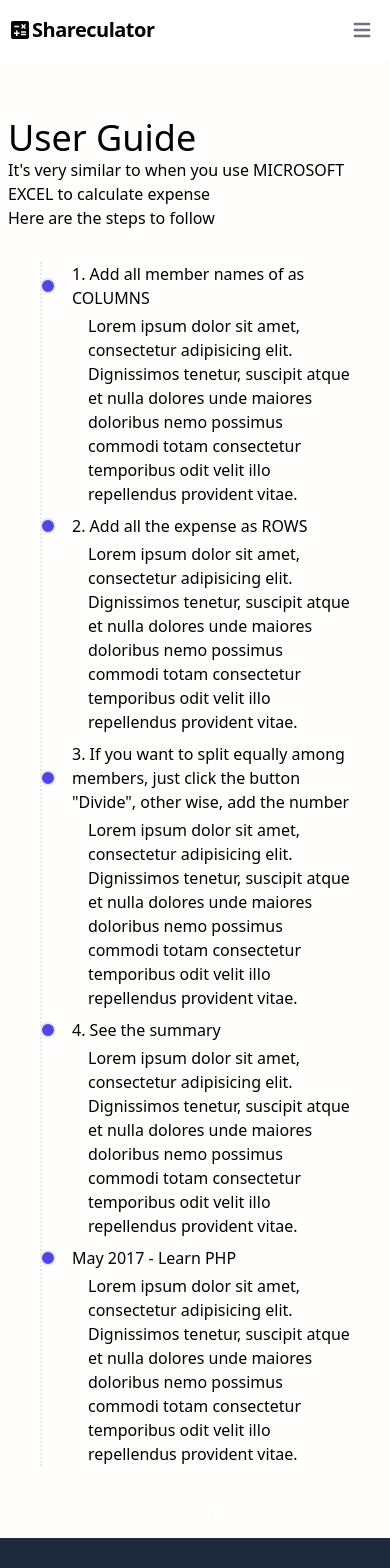
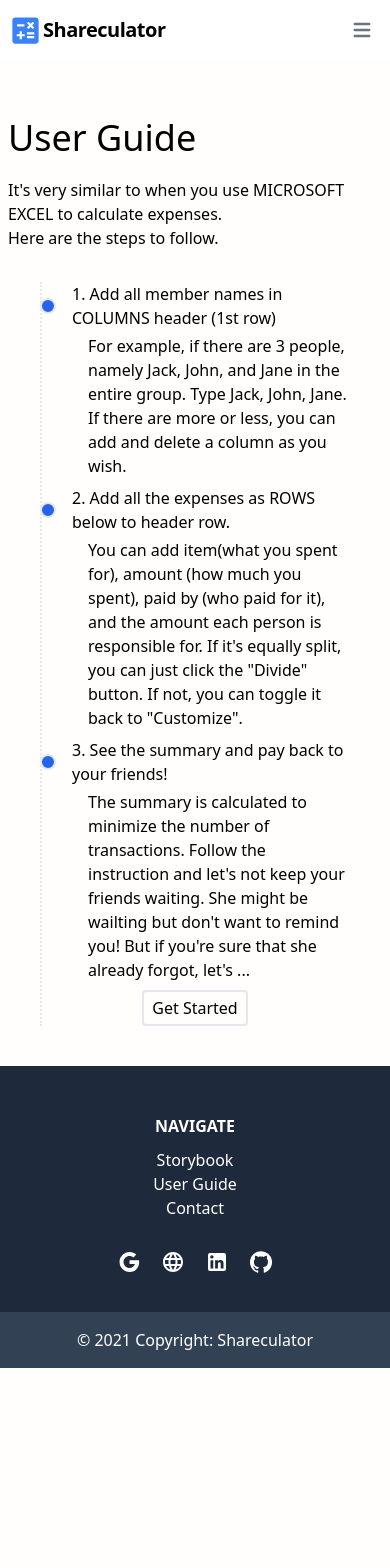
Before and after one commit to KittichoteKamalapirat/shareculator, a React (Create React App) app: page /guide in a window 390 px wide. Shown: the top 1568 px of the page. After the commit the page ends 1368 px from the top, so only its background shows below. Built offline with nearby package versions, Linux system fonts and the light colour scheme.

Commit message:
📱 responsive table

```diff
--- a/public/index.html
+++ b/public/index.html
@@ -2,7 +2,7 @@
 <html lang="en">
   <head>
     <meta charset="utf-8" />
-    <link rel="icon" href="%PUBLIC_URL%/favicon.ico" />
+    <link rel="icon" href="%PUBLIC_URL%/favicon.svg" />
     <meta name="viewport" content="width=device-width, initial-scale=1" />
     <meta name="theme-color" content="#000000" />
     <meta
--- a/src/App.css
+++ b/src/App.css
@@ -1,17 +1,24 @@
 /* make footer bottom eve nless content*/
 
+/* * {
+  box-sizing: border-box;
+} */
+html,
+body {
+  overflow-x: hidden;
+}
 body {
   background-color: rgb(255, 254, 252);
 }
 
 /* table, */
 th,
-/* tfoot, */
 td {
   /* border-left: 0.5px solid #c5c5c5; */
   /* border-right: 0.5px solid #c5c5c5; */
   border-collapse: collapse;
   padding: 10px 10px;
+  white-space: nowrap;
 }
 th {
   border-left: 0.5px solid #c5c5c5;
@@ -19,8 +26,8 @@ th {
 }
 
 table {
-  table-layout: fixed;
-  width: 100%;
+  /* table-layout: fixed; */
+  /* overflow: auto; */
 }
 
 input::-webkit-outer-spin-button,
@@ -33,6 +40,9 @@ input {
   border-bottom: 0.5px solid #c5c5c5;
   background-color: transparent;
   width: 100%;
+  /* white-space: nowrap; */
+  /* max-width: 100%; */
+
   outline: none;
 }
 
--- a/src/components/atoms/FooterRow.tsx
+++ b/src/components/atoms/FooterRow.tsx
@@ -38,7 +38,7 @@ export const FooterRow: React.FC<FooterRowProps> = ({
       <td> All </td>
       {byMembers.map((amount, index) => (
         // <td key={index}>{amount.toFixed(2)} </td>
-        <td key={index}>{amount} </td>
+        <td key={index}>{amount.toFixed(2)} </td>
       ))}
       {/* below code is for fix bugs  */}
       <td style={{ backgroundColor: "white" }}>
--- a/src/components/atoms/HeaderRow.tsx
+++ b/src/components/atoms/HeaderRow.tsx
@@ -3,5 +3,5 @@ import React from "react";
 interface HeaderRowProps {}
 
 export const HeaderRow: React.FC<HeaderRowProps> = ({ children }) => {
-  return <tr className="bg-blue-300 text-white">{children}</tr>;
+  return <tr className="bg-sky-700 text-white">{children}</tr>;
 };
--- a/src/components/layouts/Footer.tsx
+++ b/src/components/layouts/Footer.tsx
@@ -3,6 +3,9 @@ import { Link } from "react-router-dom";
 import { AppContainer } from "./AppContainer";
 import { XCenter } from "./XCenter";
 import LanguageIcon from "@mui/icons-material/Language";
+import GoogleIcon from "@mui/icons-material/Google";
+import LinkedInIcon from "@mui/icons-material/LinkedIn";
+import GitHubIcon from "@mui/icons-material/GitHub";
 
 interface FooterProps {}
 
@@ -14,7 +17,7 @@ export const Footer: React.FC<FooterProps> = ({}) => {
           {/* link text section */}
           <XCenter>
             <div className="mb-6 text-white">
-              {/* <h5 className="uppercase font-bold mb-2.5 ">Navigation</h5> */}
+              <h5 className="uppercase font-bold mb-2.5 ">Navigate</h5>
 
               <ul className="list-none mb-0 flex justify-between flex-col md:flex-row  w-96 ">
                 <li>
@@ -45,27 +48,13 @@ export const Footer: React.FC<FooterProps> = ({}) => {
           {/* sns icon */}
           <div className="flex justify-center mb-2  ">
             <a
-              href="#!"
+              href="mailto: kittichoteshane@gmail.com"
               type="button"
               target="_blank"
               rel="noreferrer"
-              className="rounded-full border-2 border-white text-white leading-normal uppercase hover:bg-black hover:bg-opacity-5 focus:outline-none focus:ring-0 transition duration-150 ease-in-out w-9 h-9 m-1"
+              className=" text-white leading-normal uppercase hover:bg-black hover:bg-opacity-5 focus:outline-none focus:ring-0 transition duration-150 ease-in-out w-9 h-9 m-1"
             >
-              <svg
-                aria-hidden="true"
-                focusable="false"
-                data-prefix="fab"
-                data-icon="google"
-                className="w-3 h-full mx-auto"
-                role="img"
-                xmlns="http://www.w3.org/2000/svg"
-                viewBox="0 0 488 512"
-              >
-                <path
-                  fill="currentColor"
-                  d="M488 261.8C488 403.3 391.1 504 248 504 110.8 504 0 393.2 0 256S110.8 8 248 8c66.8 0 123 24.5 166.3 64.9l-67.5 64.9C258.5 52.6 94.3 116.6 94.3 256c0 86.5 69.1 156.6 153.7 156.6 98.2 0 135-70.4 140.8-106.9H248v-85.3h236.1c2.3 12.7 3.9 24.9 3.9 41.4z"
-                ></path>
-              </svg>
+              <GoogleIcon />
             </a>
 
             <a
@@ -73,19 +62,9 @@ export const Footer: React.FC<FooterProps> = ({}) => {
               type="button"
               target="_blank"
               rel="noreferrer"
-              className="rounded-full border-2 border-white text-white leading-normal uppercase hover:bg-black hover:bg-opacity-5 focus:outline-none focus:ring-0 transition duration-150 ease-in-out w-9 h-9 m-1"
+              className=" text-white leading-normal uppercase hover:bg-black hover:bg-opacity-5 focus:outline-none focus:ring-0 transition duration-150 ease-in-out w-9 h-9 m-1"
             >
-              <svg
-                aria-hidden="true"
-                focusable="false"
-                data-prefix="fab"
-                data-icon="google"
-                className="w-3 h-full mx-auto"
-                role="img"
-                viewBox="0 0 488 512"
-              >
-                <LanguageIcon />
-              </svg>
+              <LanguageIcon />
             </a>
 
             <a
@@ -93,23 +72,9 @@ export const Footer: React.FC<FooterProps> = ({}) => {
               target="_blank"
               rel="noreferrer"
               type="button"
-              className="rounded-full border-2 border-white text-white leading-normal uppercase hover:bg-black hover:bg-opacity-5 focus:outline-none focus:ring-0 transition duration-150 ease-in-out w-9 h-9 m-1"
+              className=" text-white leading-normal uppercase hover:bg-black hover:bg-opacity-5 focus:outline-none focus:ring-0 transition duration-150 ease-in-out w-9 h-9 m-1"
             >
-              <svg
-                aria-hidden="true"
-                focusable="false"
-                data-prefix="fab"
-                data-icon="linkedin-in"
-                className="w-3 h-full mx-auto"
-                role="img"
-                xmlns="http://www.w3.org/2000/svg"
-                viewBox="0 0 448 512"
-              >
-                <path
-                  fill="currentColor"
-                  d="M100.28 448H7.4V148.9h92.88zM53.79 108.1C24.09 108.1 0 83.5 0 53.8a53.79 53.79 0 0 1 107.58 0c0 29.7-24.1 54.3-53.79 54.3zM447.9 448h-92.68V302.4c0-34.7-.7-79.2-48.29-79.2-48.29 0-55.69 37.7-55.69 76.7V448h-92.78V148.9h89.08v40.8h1.3c12.4-23.5 42.69-48.3 87.88-48.3 94 0 111.28 61.9 111.28 142.3V448z"
-                ></path>
-              </svg>
+              <LinkedInIcon />
             </a>
 
             <a
@@ -117,23 +82,9 @@ export const Footer: React.FC<FooterProps> = ({}) => {
               target="_blank"
               rel="noreferrer"
               type="button"
-              className="rounded-full border-2 border-white text-white leading-normal uppercase hover:bg-black hover:bg-opacity-5 focus:outline-none focus:ring-0 transition duration-150 ease-in-out w-9 h-9 m-1"
+              className=" text-white leading-normal uppercase hover:bg-black hover:bg-opacity-5 focus:outline-none focus:ring-0 transition duration-150 ease-in-out w-9 h-9 m-1"
             >
-              <svg
-                aria-hidden="true"
-                focusable="false"
-                data-prefix="fab"
-                data-icon="github"
-                className="w-3 h-full mx-auto"
-                role="img"
-                xmlns="http://www.w3.org/2000/svg"
-                viewBox="0 0 496 512"
-              >
-                <path
-                  fill="currentColor"
-                  d="M165.9 397.4c0 2-2.3 3.6-5.2 3.6-3.3.3-5.6-1.3-5.6-3.6 0-2 2.3-3.6 5.2-3.6 3-.3 5.6 1.3 5.6 3.6zm-31.1-4.5c-.7 2 1.3 4.3 4.3 4.9 2.6 1 5.6 0 6.2-2s-1.3-4.3-4.3-5.2c-2.6-.7-5.5.3-6.2 2.3zm44.2-1.7c-2.9.7-4.9 2.6-4.6 4.9.3 2 2.9 3.3 5.9 2.6 2.9-.7 4.9-2.6 4.6-4.6-.3-1.9-3-3.2-5.9-2.9zM244.8 8C106.1 8 0 113.3 0 252c0 110.9 69.8 205.8 169.5 239.2 12.8 2.3 17.3-5.6 17.3-12.1 0-6.2-.3-40.4-.3-61.4 0 0-70 15-84.7-29.8 0 0-11.4-29.1-27.8-36.6 0 0-22.9-15.7 1.6-15.4 0 0 24.9 2 38.6 25.8 21.9 38.6 58.6 27.5 72.9 20.9 2.3-16 8.8-27.1 16-33.7-55.9-6.2-112.3-14.3-112.3-110.5 0-27.5 7.6-41.3 23.6-58.9-2.6-6.5-11.1-33.3 2.6-67.9 20.9-6.5 69 27 69 27 20-5.6 41.5-8.5 62.8-8.5s42.8 2.9 62.8 8.5c0 0 48.1-33.6 69-27 13.7 34.7 5.2 61.4 2.6 67.9 16 17.7 25.8 31.5 25.8 58.9 0 96.5-58.9 104.2-114.8 110.5 9.2 7.9 17 22.9 17 46.4 0 33.7-.3 75.4-.3 83.6 0 6.5 4.6 14.4 17.3 12.1C428.2 457.8 496 362.9 496 252 496 113.3 383.5 8 244.8 8zM97.2 352.9c-1.3 1-1 3.3.7 5.2 1.6 1.6 3.9 2.3 5.2 1 1.3-1 1-3.3-.7-5.2-1.6-1.6-3.9-2.3-5.2-1zm-10.8-8.1c-.7 1.3.3 2.9 2.3 3.9 1.6 1 3.6.7 4.3-.7.7-1.3-.3-2.9-2.3-3.9-2-.6-3.6-.3-4.3.7zm32.4 35.6c-1.6 1.3-1 4.3 1.3 6.2 2.3 2.3 5.2 2.6 6.5 1 1.3-1.3.7-4.3-1.3-6.2-2.2-2.3-5.2-2.6-6.5-1zm-11.4-14.7c-1.6 1-1.6 3.6 0 5.9 1.6 2.3 4.3 3.3 5.6 2.3 1.6-1.3 1.6-3.9 0-6.2-1.4-2.3-4-3.3-5.6-2z"
-                ></path>
-              </svg>
+              <GitHubIcon />
             </a>
           </div>
         </div>
--- a/src/components/layouts/Navbar.tsx
+++ b/src/components/layouts/Navbar.tsx
@@ -10,7 +10,7 @@ export const Navbar: React.FC<NavbarProps> = ({}) => {
       <div className="container flex flex-wrap justify-between items-center mx-auto">
         <Link to="/">
           <div className="flex items-center flex-shrink-0 mr-6 cursor-pointer">
-            <CalculateIcon />
+            <CalculateIcon style={{ fill: "#3b82f6" }} fontSize="large" />
             <span className="font-semibold text-xl tracking-tight">
               Shareculator
             </span>
@@ -51,17 +51,20 @@ export const Navbar: React.FC<NavbarProps> = ({}) => {
         </button>
         <div className="hidden w-full md:block md:w-auto" id="mobile-menu">
           <ul className="flex items-center flex-col mt-4 md:flex-row md:space-x-8 md:mt-0 md:text-sm md:font-medium">
-            <li>
+            {/* <li>
               <a
-                href="#"
+                href="/about"
                 className="block  pr-4 pl-3 text-gray-700 border-b border-gray-100 hover:bg-gray-50 md:hover:bg-transparent md:border-0 md:hover:text-blue-700 md:p-0 dark:text-gray-400 md:dark:hover:text-white dark:hover:bg-gray-700 dark:hover:text-white md:dark:hover:bg-transparent dark:border-gray-700"
               >
                 About
               </a>
-            </li>
+            </li> */}
             <li>
               <a
-                href="#"
+                href="mailto: kittichoteshane@gmail.com"
+                type="button"
+                target="_blank"
+                rel="noreferrer"
                 className="block  pr-4 pl-3 text-gray-700 hover:bg-gray-50 md:hover:bg-transparent md:border-0 md:hover:text-blue-700 md:p-0 dark:text-gray-400 md:dark:hover:text-white dark:hover:bg-gray-700 dark:hover:text-white md:dark:hover:bg-transparent"
               >
                 Contact
--- a/src/components/templates/SummarySection.tsx
+++ b/src/components/templates/SummarySection.tsx
@@ -14,7 +14,7 @@ export const SummarySection: React.FC<SummaryProps> = ({
   memberArray,
 }) => {
   return (
-    <div className="flex gap-4 my-10">
+    <div className="flex flex-col lg:flex-row gap-4 my-10 mx-2">
       <Card title="Total by spenders">
         {bySpenders.map((amount, index) => {
           return (
@@ -39,7 +39,7 @@ export const SummarySection: React.FC<SummaryProps> = ({
               :{" "}
               <span style={{ fontWeight: "bold" }}>
                 {/* {item.amount.toFixed(2)} */}
-                {item.amount}
+                {item.amount.toFixed(2)}
               </span>
             </p>
           </div>
--- a/src/pages/Guide.tsx
+++ b/src/pages/Guide.tsx
@@ -10,90 +10,61 @@ export const Guide: React.FC<GuideProps> = ({}) => {
     <div className="p-2">
       <h1 className="text-4xl ">User Guide</h1>
 
-      <p>
-        It's very similar to when you use MICROSOFT EXCEL to calculate expense
+      <p className="mt-5">
+        It's very similar to when you use MICROSOFT EXCEL to calculate expenses.
       </p>
-      <p>Here are the steps to follow</p>
+      <p>Here are the steps to follow.</p>
       <div className="relative md:w-1/2  m-8">
         <div className="border-r-2 border-gray-200 border-dotted absolute h-full top-0 z-0"></div>
         <ul className="list-none m-0 p-0">
           <li className="mb-2">
             <div className="flex items-center mb-1">
-              <div className="bg-indigo-600 rounded-full h-4 w-4 border-gray-200 border-2 z-10"></div>
+              <div className="bg-blue-600 rounded-full h-4 w-4 border-gray-200 border-2 z-10"></div>
               <div className="flex-1 ml-4 font-medium">
-                1. Add all member names of as COLUMNS
+                1. Add all member names in COLUMNS header (1st row)
               </div>
             </div>
             <div className="ml-12">
-              Lorem ipsum dolor sit amet, consectetur adipisicing elit.
-              Dignissimos tenetur, suscipit atque et nulla dolores unde maiores
-              doloribus nemo possimus commodi totam consectetur temporibus odit
-              velit illo repellendus provident vitae.
+              For example, if there are 3 people, namely Jack, John, and Jane in
+              the entire group. Type Jack, John, Jane. If there are more or
+              less, you can add and delete a column as you wish.
             </div>
           </li>
           <li className="mb-2">
             <div className="flex items-center mb-1">
-              <div className="bg-indigo-600 rounded-full h-4 w-4 border-gray-200 border-2 z-10"></div>
+              <div className="bg-blue-600 rounded-full h-4 w-4 border-gray-200 border-2 z-10"></div>
               <div className="flex-1 ml-4 font-medium">
-                2. Add all the expense as ROWS
+                2. Add all the expenses as ROWS below to header row.
               </div>
             </div>
             <div className="ml-12">
-              Lorem ipsum dolor sit amet, consectetur adipisicing elit.
-              Dignissimos tenetur, suscipit atque et nulla dolores unde maiores
-              doloribus nemo possimus commodi totam consectetur temporibus odit
-              velit illo repellendus provident vitae.
+              You can add item(what you spent for), amount (how much you spent),
+              paid by (who paid for it), and the amount each person is
+              responsible for. If it's equally split, you can just click the
+              "Divide" button. If not, you can toggle it back to "Customize".
             </div>
           </li>
           <li className="mb-2">
             <div className="flex items-center mb-1">
-              <div className="bg-indigo-600 rounded-full h-4 w-4 border-gray-200 border-2 z-10"></div>
+              <div className="bg-blue-600 rounded-full h-4 w-4 border-gray-200 border-2 z-10"></div>
               <div className="flex-1 ml-4 font-medium">
-                3. If you want to split equally among members, just click the
-                button "Divide", other wise, add the number
+                3. See the summary and pay back to your friends!
               </div>
             </div>
             <div className="ml-12">
-              Lorem ipsum dolor sit amet, consectetur adipisicing elit.
-              Dignissimos tenetur, suscipit atque et nulla dolores unde maiores
-              doloribus nemo possimus commodi totam consectetur temporibus odit
-              velit illo repellendus provident vitae.
-            </div>
-          </li>
-          <li className="mb-2">
-            <div className="flex items-center mb-1">
-              <div className="bg-indigo-600 rounded-full h-4 w-4 border-gray-200 border-2 z-10"></div>
-              <div className="flex-1 ml-4 font-medium">4. See the summary</div>
-            </div>
-            <div className="ml-12">
-              Lorem ipsum dolor sit amet, consectetur adipisicing elit.
-              Dignissimos tenetur, suscipit atque et nulla dolores unde maiores
-              doloribus nemo possimus commodi totam consectetur temporibus odit
-              velit illo repellendus provident vitae.
-            </div>
-          </li>
-          <li className="mb-2">
-            <div className="flex items-center mb-1">
-              <div className="bg-indigo-600 rounded-full h-4 w-4 border-gray-200 border-2 z-10"></div>
-              <div className="flex-1 ml-4 font-medium">
-                May 2017 - Learn PHP
-              </div>
-            </div>
-            <div className="ml-12">
-              Lorem ipsum dolor sit amet, consectetur adipisicing elit.
-              Dignissimos tenetur, suscipit atque et nulla dolores unde maiores
-              doloribus nemo possimus commodi totam consectetur temporibus odit
-              velit illo repellendus provident vitae.
+              The summary is calculated to minimize the number of transactions.
+              Follow the instruction and let's not keep your friends waiting.
+              She might be wailting but don't want to remind you! But if you're
+              sure that she already forgot, let's ...
             </div>
           </li>
         </ul>
+        <Link to="/">
+          <XCenter>
+            <Button variant="outlined">Get Started</Button>
+          </XCenter>
+        </Link>
       </div>
-
-      <Link to="/">
-        <XCenter>
-          <Button variant="solid">Get Started</Button>
-        </XCenter>
-      </Link>
     </div>
   );
 };
```
Also changed, not shown: src/components/Table.tsx (+51 -41 lines), src/components/atoms/Button.tsx (+6 -6 lines), tailwind.config.js (+1 -11 lines), public/favicon.svg (added).
